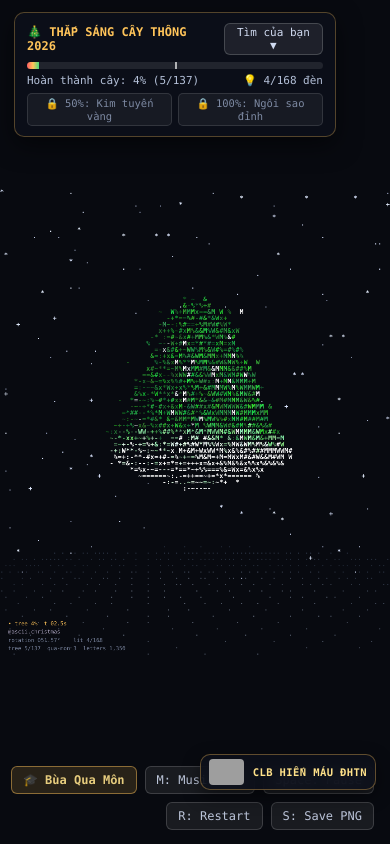
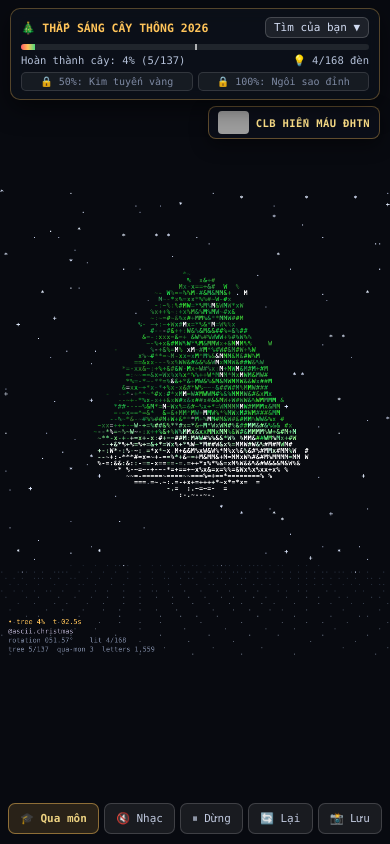
Before and after one commit to Shinichikudo22/Chrismast-Tree---A0MoiChoEm4, a plain HTML site: page index.html in a window 390 px wide. Drawn offline with Linux system fonts and the light colour scheme; grey boxes are pictures that could not be loaded; animation ran at ten frames a second.

Commit message:
Update index.html

```diff
--- a/index.html
+++ b/index.html
@@ -2,13 +2,14 @@
 <html lang="vi">
 <head>
   <meta charset="UTF-8" />
-  <meta name="viewport" content="width=device-width, initial-scale=1.0" />
+  <meta name="viewport" content="width=device-width, initial-scale=1.0, maximum-scale=1.0, user-scalable=no" />
   <title>ASCII Christmas Tree 3D - Thắp Sáng Cây Thông Gây Quỹ</title>
   <style>
     * {
       box-sizing: border-box;
       margin: 0;
       padding: 0;
+      -webkit-tap-highlight-color: transparent;
     }
     body {
       background-color: #080a10;
@@ -19,6 +20,7 @@
       align-items: center;
       justify-content: center;
       min-height: 100vh;
+      min-height: 100dvh;
       overflow: hidden;
       user-select: none;
     }
@@ -30,6 +32,7 @@
       justify-content: center;
       width: 100vw;
       height: 100vh;
+      height: 100dvh;
     }
     canvas {
       display: block;
@@ -37,9 +40,15 @@
       cursor: grab;
       max-width: 100%;
       max-height: 100%;
+      touch-action: none;
     }
     canvas:active {
       cursor: grabbing;
+    }
+
+    /* Wrapper trên desktop giữ nguyên vị trí độc lập 2 góc */
+    #topHud {
+      display: contents;
     }
 
     /* LOGO CLB GÓC TRÊN BÊN PHẢI */
@@ -47,7 +56,7 @@
       position: fixed;
       top: 12px;
       right: 16px;
-      z-index: 20;
+      z-index: 19;
       display: flex;
       align-items: center;
       gap: 9px;
@@ -82,8 +91,8 @@
       flex-wrap: wrap;
       justify-content: flex-end;
       gap: 8px;
-      z-index: 15;
-      opacity: 0.9;
+      z-index: 18;
+      opacity: 0.92;
       transition: opacity 0.2s;
     }
     #controls:hover {
@@ -117,10 +126,10 @@
       position: fixed;
       top: 12px;
       left: 14px;
-      z-index: 20;
+      z-index: 22;
       width: 322px;
       max-width: calc(100vw - 28px);
-      background: rgba(12, 16, 26, 0.86);
+      background: rgba(12, 16, 26, 0.88);
       backdrop-filter: blur(8px);
       border: 1px solid rgba(255, 196, 90, 0.3);
       border-radius: 10px;
@@ -338,6 +347,7 @@
       width: 100%;
       max-width: 400px;
       max-height: 90vh;
+      max-height: 90dvh;
       overflow-y: auto;
       background: linear-gradient(160deg, #151c30 0%, #0c101b 100%);
       border: 1px solid rgba(255, 196, 90, 0.58);
@@ -355,7 +365,7 @@
       position: absolute;
       top: 12px;
       right: 12px;
-      padding: 3px 8px;
+      padding: 4px 9px;
       font-size: 13px;
       z-index: 2;
     }
@@ -428,7 +438,7 @@
       justify-content: center;
       background: rgba(4, 6, 12, 0.74);
       backdrop-filter: blur(5px);
-      padding: 16px;
+      padding: 14px;
     }
     #charmVaultModal.visible {
       display: flex;
@@ -437,6 +447,7 @@
       width: 100%;
       max-width: 780px;
       max-height: 86vh;
+      max-height: 86dvh;
       display: flex;
       flex-direction: column;
       background: linear-gradient(165deg, #131a2d 0%, #0a0e18 100%);
@@ -548,18 +559,135 @@
       max-width: 92vw;
     }
 
+    /* =====================================================================
+       TỐI ƯU GIAO DIỆN ĐIỆN THOẠI (<= 680px)
+       ===================================================================== */
     @media (max-width: 680px) {
+      #topHud {
+        position: fixed;
+        top: calc(8px + env(safe-area-inset-top));
+        left: 10px;
+        right: 10px;
+        z-index: 22;
+        display: flex;
+        flex-direction: column;
+        align-items: flex-end;
+        gap: 6px;
+        pointer-events: none;
+      }
+      #fundraiserBox {
+        position: static;
+        width: 100%;
+        max-width: 100%;
+        padding: 8px 10px;
+        pointer-events: auto;
+      }
+      .campaign-title {
+        font-size: 11.5px;
+        white-space: nowrap;
+        overflow: hidden;
+        text-overflow: ellipsis;
+      }
+      #btnTogglePanel {
+        white-space: nowrap;
+        flex-shrink: 0;
+        padding: 3px 8px;
+      }
+      .progress-wrap {
+        margin-top: 6px;
+        height: 6px;
+      }
+      .progress-meta {
+        margin-top: 4px;
+        font-size: 10.5px;
+      }
+      .milestone-row {
+        margin-top: 5px;
+        gap: 5px;
+        font-size: 10px;
+      }
+      .ms-pill {
+        padding: 3px 4px;
+        white-space: nowrap;
+        overflow: hidden;
+        text-overflow: ellipsis;
+      }
+      #searchInput,
+      #vaultSearch {
+        font-size: 16px; /* Ngăn trình duyệt điện thoại tự zoom khi chạm vào ô gõ chữ */
+        padding: 7px 10px;
+      }
+      .tab-btn {
+        padding: 5px 7px;
+        font-size: 11px;
+      }
+      #donorList {
+        max-height: 32vh;
+        max-height: 32dvh;
+      }
+      .donor-item {
+        padding: 8px 9px;
+        font-size: 12px;
+      }
+
+      /* Logo CLB nằm gọn ngay dưới bảng tiến độ bên góc phải, không đè nút dưới đáy */
       #clubLogoBox {
-        top: auto;
-        bottom: 54px;
-        right: 14px;
-        padding: 4px 8px;
+        position: static;
+        padding: 4px 9px;
+        gap: 7px;
+        border-radius: 8px;
+        pointer-events: auto;
       }
       #clubLogoImg {
-        height: 26px;
+        height: 23px;
       }
       #clubLogoBox span.club-name {
         font-size: 10.5px;
+      }
+
+      /* Hàng nút dưới đáy gọn đúng 1 dòng duy nhất */
+      #controls {
+        left: 8px;
+        right: 8px;
+        bottom: calc(10px + env(safe-area-inset-bottom));
+        justify-content: space-between;
+        flex-wrap: nowrap;
+        gap: 5px;
+      }
+      #controls button {
+        flex: 1 1 auto;
+        padding: 8px 4px;
+        font-size: 11px;
+        text-align: center;
+        white-space: nowrap;
+        border-radius: 7px;
+      }
+
+      /* Thiệp điều ước & Kho Bùa Qua Môn trên điện thoại */
+      .wish-card {
+        padding: 16px;
+        max-width: 100%;
+      }
+      .wish-art-frame img {
+        max-height: 210px;
+      }
+      .vault-panel {
+        padding: 14px;
+        max-height: 88vh;
+        max-height: 88dvh;
+      }
+      .vault-title {
+        font-size: 13.5px;
+      }
+      .vault-grid {
+        grid-template-columns: repeat(2, 1fr);
+        gap: 8px;
+      }
+      .vault-card {
+        padding: 8px;
+      }
+      .vault-card-thumb {
+        height: 92px;
       }
     }
   </style>
@@ -569,17 +697,12 @@
     <canvas id="screen"></canvas>
     <div id="errorBanner"></div>
 
-    <!-- LOGO CLB GÓC TRÊN BÊN PHẢI -->
-    <div id="clubLogoBox">
-      <img id="clubLogoImg" src="logo-clb.png" alt="Logo CLB"/>
-      <span class="club-name">CLB HIẾN MÁU ĐHTN</span>
-    </div>
-
+    <div id="topHud">
       <!-- Bảng tiến độ gây quỹ & tìm vị trí người mua -->
       <div id="fundraiserBox">
         <div id="fundraiserHeader" title="Bấm để mở danh sách & tìm vị trí của bạn">
           <span class="campaign-title" id="campaignTitle">🎄 THẮP SÁNG CÂY THÔNG 2026</span>
-        <button type="button" id="btnTogglePanel" style="padding: 2px 7px; font-size: 11px;">Tìm của bạn ▼</button>
+          <button type="button" id="btnTogglePanel" style="font-size: 11px;">Tìm của bạn ▼</button>
         </div>
         <div class="progress-wrap">
           <div class="progress-bar" id="progressBar"></div>
@@ -606,9 +729,16 @@
           </div>
           <div id="donorList"></div>
           <div style="margin-top: 8px; display: flex; justify-content: space-between; align-items: center; gap: 6px;">
-          <button type="button" id="btnOpenVaultSmall" class="btn-charm" style="padding: 3px 8px; font-size: 11px;">🎓 Xem kho bùa qua môn</button>
-          <button type="button" id="btnClearFocus" style="padding: 3px 7px; font-size: 11px; display: none;">Bỏ chọn</button>
+            <button type="button" id="btnOpenVaultSmall" class="btn-charm" style="padding: 4px 8px; font-size: 11px;">🎓 Xem kho bùa qua môn</button>
+            <button type="button" id="btnClearFocus" style="padding: 4px 8px; font-size: 11px; display: none;">Bỏ chọn</button>
           </div>
+        </div>
+      </div>
+
+      <!-- LOGO CLB GÓC TRÊN BÊN PHẢI -->
+      <div id="clubLogoBox">
+        <img id="clubLogoImg" src="logo-clb.png" alt="Logo CLB" />
+        <span class="club-name">CLB HIẾN MÁU ĐHTN</span>
       </div>
     </div>
 
@@ -773,6 +903,10 @@
       const HAS_TINSEL = treeStats.percent >= 50;
       const HAS_STAR = treeStats.percent >= 100;
 
+      function isMobileView() {
+        return window.innerWidth <= 680;
+      }
+
       // =====================================================================
       // 2. CẤU HÌNH LƯỚI ASCII & KHUNG VẼ AN TOÀN
       // =====================================================================
@@ -801,9 +935,6 @@
           canvas.style.height = `${Math.floor(ROWS * CH * scale)}px`;
         }
       }
-      window.addEventListener("resize", fitCanvas);
-      window.addEventListener("load", fitCanvas);
-      fitCanvas();
 
       // =====================================================================
       // 3. HÀM TOÁN HỌC & BẢNG MÀU
@@ -1253,24 +1384,26 @@
       // =====================================================================
       // 5. PHÉP CHIẾU 3D -> 2D & VẼ NGÔI SAO ĐỈNH CÂY
       // =====================================================================
-      const camZ = 3.25;
       const sinP = Math.sin(0.15);
       const cosP = Math.cos(0.15);
-      const fov = 1.92;
       const aspect = CH / CW;
 
       function project(x, y, z, cosA, sinA) {
+        const isPortrait = window.innerHeight > window.innerWidth;
+        const activeCamZ = isPortrait ? 3.08 : 3.25;
+        const activeFov = isPortrait ? 2.12 : 1.92;
+
         const rx = x * cosA - z * sinA;
         const rz = x * sinA + z * cosA;
         const cy = y + 0.34;
-        const cz = rz + camZ;
+        const cz = rz + activeCamZ;
 
         const py = cy * cosP - cz * sinP;
         const pz = cy * sinP + cz * cosP;
         if (pz <= 0.25) return null;
 
-        const sx = COLS * 0.5 + (rx / pz) * fov * (ROWS * 0.5) * aspect;
-        const sy = ROWS * 0.5 - (py / pz) * fov * (ROWS * 0.5);
+        const sx = COLS * 0.5 + (rx / pz) * activeFov * (ROWS * 0.5) * aspect;
+        const sy = ROWS * 0.5 - (py / pz) * activeFov * (ROWS * 0.5);
         return { sx, sy, pz };
       }
 
@@ -1403,9 +1536,13 @@
       vaultChip.addEventListener("click", openVaultModal);
       quotaGrid.appendChild(vaultChip);
 
+      function setPanelOpen(openState) {
+        fundraiserBox.classList.toggle("open", openState);
+        btnTogglePanel.textContent = openState ? "Thu gọn ▲" : "Tìm của bạn ▼";
+      }
+
       document.getElementById("fundraiserHeader").addEventListener("click", () => {
-        const isOpen = fundraiserBox.classList.toggle("open");
-        btnTogglePanel.textContent = isOpen ? "Thu gọn ▲" : "Tìm của bạn ▼";
+        setPanelOpen(!fundraiserBox.classList.contains("open"));
       });
 
       let activeFilter = "all";
@@ -1445,7 +1582,10 @@
             <div><span class="donor-code">[${d.id}]</span>${d.name}</div>
             <span class="donor-badge">${meta.icon} ${meta.label}</span>
           `;
-          row.addEventListener("click", () => focusDonor(d.id, true));
+          row.addEventListener("click", () => {
+            if (isMobileView()) setPanelOpen(false);
+            focusDonor(d.id, true);
+          });
           donorListEl.appendChild(row);
         });
       }
@@ -1534,6 +1674,7 @@
       let vaultLimit = 36;
 
       function openVaultModal() {
+        if (isMobileView()) setPanelOpen(false);
         document.getElementById("vaultTitle").textContent = `🎓 KHO BÙA QUA MÔN (${examCharmItems.length} LÁ BÙA)`;
         vaultLimit = 36;
         renderVaultGrid();
@@ -1619,11 +1760,39 @@
       const bgMusic = document.getElementById("bgMusic");
       const btnMusic = document.getElementById("btnMusic");
       let musicPlaying = false;
+      let paused = false;
       bgMusic.volume = 0.65;
 
       function updateMusicUI() {
+        if (isMobileView()) {
+          btnMusic.textContent = musicPlaying ? "🔊 Nhạc" : "🔇 Nhạc";
+        } else {
           btnMusic.textContent = musicPlaying ? "M: Music On" : "M: Music Off";
         }
+      }
+
+      function updateControlLabels() {
+        const mob = isMobileView();
+        document.getElementById("btnOpenVault").textContent = mob ? "🎓 Qua môn" : "🎓 Bùa Qua Môn";
+        document.getElementById("btnPause").textContent = paused
+          ? (mob ? "▶ Chạy" : "Space: Play")
+          : (mob ? "⏸ Dừng" : "Space: Pause");
+        document.getElementById("btnRestart").textContent = mob ? "🔄 Lại" : "R: Restart";
+        document.getElementById("btnSave").textContent = mob ? "📸 Lưu" : "S: Save PNG";
+        updateMusicUI();
+      }
+
+      window.addEventListener("resize", () => {
+        fitCanvas();
+        updateControlLabels();
+      });
+      window.addEventListener("load", () => {
+        fitCanvas();
+        updateControlLabels();
+      });
+      fitCanvas();
+      updateControlLabels();
+
       function toggleMusic() {
         if (musicPlaying) {
           bgMusic.pause();
@@ -1650,7 +1819,6 @@
       window.addEventListener("keydown", autoStartMusic);
       btnMusic.onclick = toggleMusic;
 
-      let paused = false;
       let dragging = false;
       let dragMoved = false;
       let lastMouseX = 0;
@@ -1661,12 +1829,13 @@
         if (!rect.width || !rect.height) return null;
         const px = ((clientX - rect.left) / rect.width) * (COLS * CW);
         const py = ((clientY - rect.top) / rect.height) * (ROWS * CH);
+        const tapScale = isMobileView() ? 1.85 : 1.0;
 
         let best = null;
         let bestDist = Infinity;
         for (const item of screenHitList) {
           const d = Math.hypot(px - item.x, py - item.y);
-          if (d <= item.r && d < bestDist) {
+          if (d <= item.r * tapScale && d < bestDist) {
             best = item.donor;
             bestDist = d;
           }
@@ -1684,12 +1853,14 @@
       window.addEventListener("pointermove", (e) => {
         if (dragging) {
           const dx = e.clientX - lastMouseX;
-          if (Math.abs(dx) > 2) dragMoved = true;
+          if (Math.abs(dx) > 3) dragMoved = true;
           lastMouseX = e.clientX;
-          angle += dx * 0.01;
+          angle += dx * 0.011;
           hoverTip.style.display = "none";
           return;
         }
+
+        if (e.pointerType === "touch") return;
 
         const hit = findHitDonor(e.clientX, e.clientY);
         hoveredDonor = hit;
@@ -1716,14 +1887,14 @@
 
       function togglePause() {
         paused = !paused;
-        document.getElementById("btnPause").textContent = paused ? "Space: Play" : "Space: Pause";
+        updateControlLabels();
       }
       function restartScene() {
         elapsed = 0;
         angle = 0;
         clearFocus();
         paused = false;
-        document.getElementById("btnPause").textContent = "Space: Pause";
+        updateControlLabels();
       }
       function saveScreenshot() {
         const link = document.createElement("a");
@@ -1960,7 +2131,7 @@
         }
 
         if (elapsed > T_MSG) {
-          const msgRow = ROWS - 6;
+          const msgRow = ROWS - 7;
           const x0 = Math.floor((COLS - CAMPAIGN.message.length) / 2);
           const shown = Math.min(CAMPAIGN.message.length, Math.floor((elapsed - T_MSG) * 10));
 
@@ -2010,34 +2181,39 @@
 
         if (selectedScreenPos) {
           const tag = `◄ [${selectedScreenPos.donor.id}] ${selectedScreenPos.donor.name}`;
-          const tx = Math.min(COLS * CW - tag.length * 7.5 - 10, (selectedScreenPos.sx + 4) * CW);
+          const tx = clamp((selectedScreenPos.sx + 3) * CW, 12, COLS * CW - tag.length * 7.6 - 12);
           const ty = clamp((selectedScreenPos.sy - 0.5) * CH, 18, (ROWS - 8) * CH);
-          ctx.fillStyle = "rgba(10, 14, 24, 0.88)";
-          ctx.fillRect(tx - 4, ty - 2, tag.length * 7.4 + 8, 17);
+          ctx.fillStyle = "rgba(10, 14, 24, 0.9)";
+          ctx.fillRect(tx - 4, ty - 2, tag.length * 7.5 + 8, 18);
           ctx.strokeStyle = "#ffc45a";
-          ctx.strokeRect(tx - 4, ty - 2, tag.length * 7.4 + 8, 17);
+          ctx.strokeRect(tx - 4, ty - 2, tag.length * 7.5 + 8, 18);
           ctx.fillStyle = "#ffe28a";
           ctx.font = `bold 12px Consolas, Menlo, "Courier New", monospace`;
           ctx.fillText(tag, tx, ty);
         }
 
-        ctx.font = `12px Consolas, Menlo, "Courier New", monospace`;
+        // Thông số HUD góc dưới trái (tăng cỡ chữ trên điện thoại để dễ đọc)
+        const mobHud = isMobileView();
+        const hudFontPx = mobHud ? 15 : 12;
+        const hudStep = mobHud ? 1.45 : 1.3;
+        ctx.font = `${hudFontPx}px Consolas, Menlo, "Courier New", monospace`;
+
         ctx.fillStyle = "#ffc45a";
-        ctx.fillText(`• tree ${treeStats.percent}%  t ${elapsed.toFixed(1).padStart(4, "0")}s`, 2 * CW, (ROWS - 5.5) * CH);
+        ctx.fillText(`• tree ${treeStats.percent}%  t ${elapsed.toFixed(1).padStart(4, "0")}s`, 2 * CW, (ROWS - 1.5 - hudStep * 3) * CH);
 
         const deg = (((angle * 180) / Math.PI) % 360 + 360) % 360;
         ctx.fillStyle = "#b0a8c4";
-        ctx.fillText(CAMPAIGN.watermark, 2 * CW, (ROWS - 4.2) * CH);
+        ctx.fillText(CAMPAIGN.watermark, 2 * CW, (ROWS - 1.5 - hudStep * 2) * CH);
         ctx.fillStyle = "#7a859e";
         ctx.fillText(
           `rotation ${deg.toFixed(2).padStart(6, "0")}°    lit ${litBulbsCount}/${totalBulbs}`,
           2 * CW,
-          (ROWS - 2.9) * CH
+          (ROWS - 1.5 - hudStep) * CH
         );
         ctx.fillText(
           `tree ${DONORS.length}/${treeStats.totalSlots}  qua-mon ${examCharmItems.length}  letters ${letterCount.toLocaleString("en-US")}`,
           2 * CW,
-          (ROWS - 1.6) * CH
+          (ROWS - 1.5) * CH
         );
 
         requestAnimationFrame(render);
```
Lines whose indentation alone changed are shown as unchanged.
